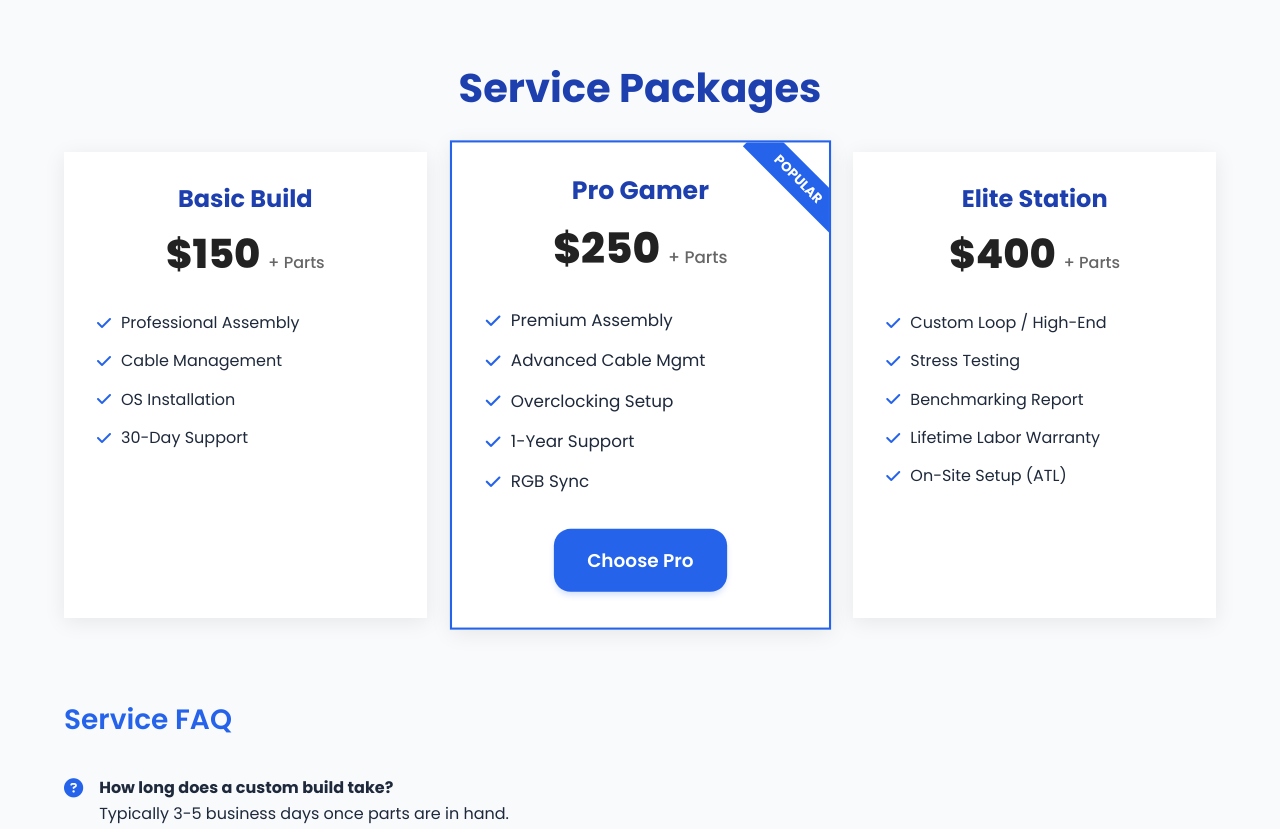
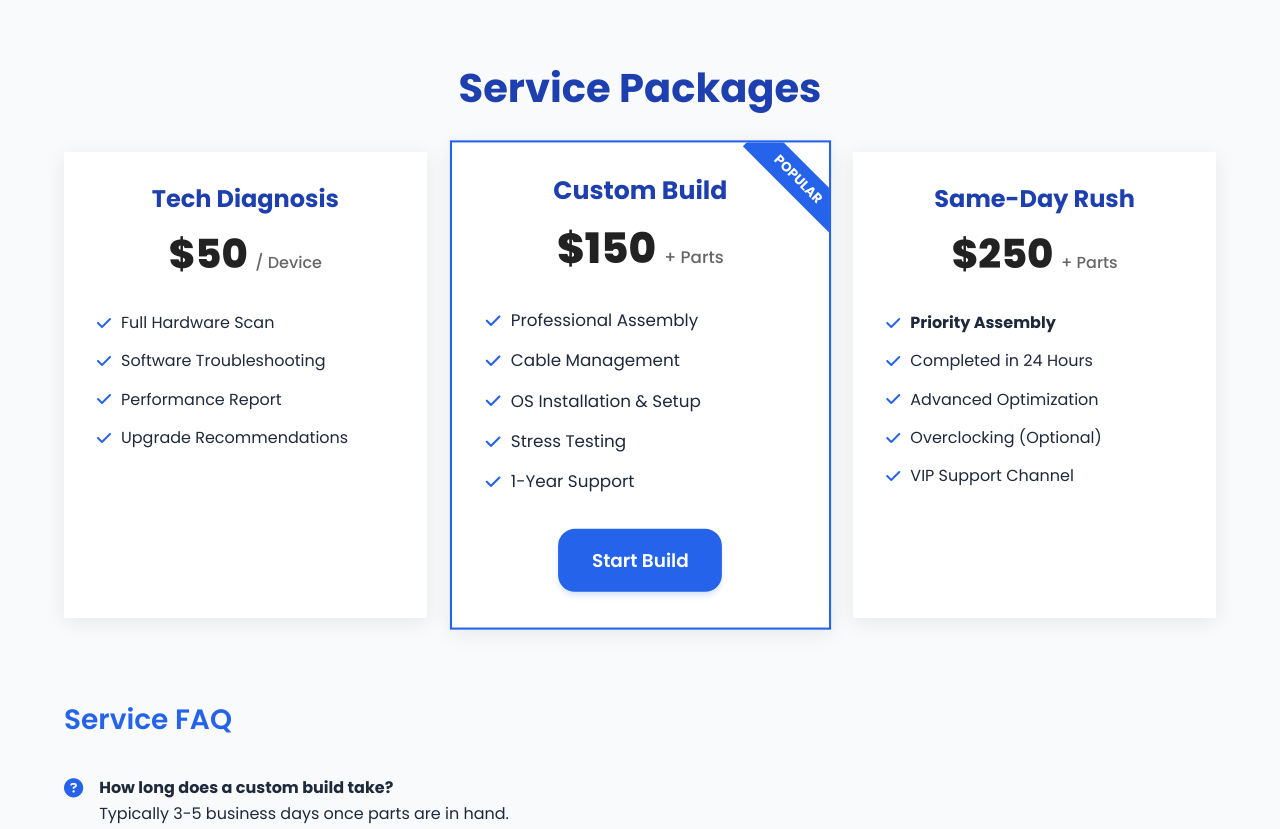
Before and after one commit to techatlanta/TechBridge-Atlanta, a plain HTML site: page services.html in a window 1280 px wide. Shown: the part 660-1489 px from the top of the page. Drawn offline with Linux system fonts and the light colour scheme.

Commit message:
Update pricing tables: Diagnosis, Build, Rush

```diff
--- a/services.html
+++ b/services.html
@@ -75,47 +75,47 @@
       <div class="pricing-grid">
         <div class="pricing-card">
           <div class="price-header">
-            <h3>Basic Build</h3>
+            <h3>Tech Diagnosis</h3>
+            <div class="price">$50 <span>/ Device</span></div>
+          </div>
+          <ul class="price-features">
+            <li><i class="fas fa-check"></i> Full Hardware Scan</li>
+            <li><i class="fas fa-check"></i> Software Troubleshooting</li>
+            <li><i class="fas fa-check"></i> Performance Report</li>
+            <li><i class="fas fa-check"></i> Upgrade Recommendations</li>
+          </ul>
+          <a href="contact.html" class="btn btn-outline">Book Diagnosis</a>
+        </div>
+
+        <div class="pricing-card featured">
+          <div class="popular-tag">POPULAR</div>
+          <div class="price-header">
+            <h3>Custom Build</h3>
             <div class="price">$150 <span>+ Parts</span></div>
           </div>
           <ul class="price-features">
             <li><i class="fas fa-check"></i> Professional Assembly</li>
             <li><i class="fas fa-check"></i> Cable Management</li>
-            <li><i class="fas fa-check"></i> OS Installation</li>
-            <li><i class="fas fa-check"></i> 30-Day Support</li>
+            <li><i class="fas fa-check"></i> OS Installation & Setup</li>
+            <li><i class="fas fa-check"></i> Stress Testing</li>
+            <li><i class="fas fa-check"></i> 1-Year Support</li>
           </ul>
-          <a href="contact.html" class="btn btn-outline">Choose Basic</a>
-        </div>
-
-        <div class="pricing-card featured">
-          <div class="popular-tag">POPULAR</div>
-          <div class="price-header">
-            <h3>Pro Gamer</h3>
-            <div class="price">$250 <span>+ Parts</span></div>
-          </div>
-          <ul class="price-features">
-            <li><i class="fas fa-check"></i> Premium Assembly</li>
-            <li><i class="fas fa-check"></i> Advanced Cable Mgmt</li>
-            <li><i class="fas fa-check"></i> Overclocking Setup</li>
-            <li><i class="fas fa-check"></i> 1-Year Support</li>
-            <li><i class="fas fa-check"></i> RGB Sync</li>
-          </ul>
-          <a href="contact.html" class="btn btn-primary">Choose Pro</a>
+          <a href="contact.html" class="btn btn-primary">Start Build</a>
         </div>
 
         <div class="pricing-card">
           <div class="price-header">
-            <h3>Elite Station</h3>
-            <div class="price">$400 <span>+ Parts</span></div>
+            <h3>Same-Day Rush</h3>
+            <div class="price">$250 <span>+ Parts</span></div>
           </div>
           <ul class="price-features">
-            <li><i class="fas fa-check"></i> Custom Loop / High-End</li>
-            <li><i class="fas fa-check"></i> Stress Testing</li>
-            <li><i class="fas fa-check"></i> Benchmarking Report</li>
-            <li><i class="fas fa-check"></i> Lifetime Labor Warranty</li>
-            <li><i class="fas fa-check"></i> On-Site Setup (ATL)</li>
+            <li><i class="fas fa-check"></i> <strong>Priority Assembly</strong></li>
+            <li><i class="fas fa-check"></i> Completed in 24 Hours</li>
+            <li><i class="fas fa-check"></i> Advanced Optimization</li>
+            <li><i class="fas fa-check"></i> Overclocking (Optional)</li>
+            <li><i class="fas fa-check"></i> VIP Support Channel</li>
           </ul>
-          <a href="contact.html" class="btn btn-outline">Choose Elite</a>
+          <a href="contact.html" class="btn btn-outline">Get It Fast</a>
         </div>
       </div>
     </section>
```
